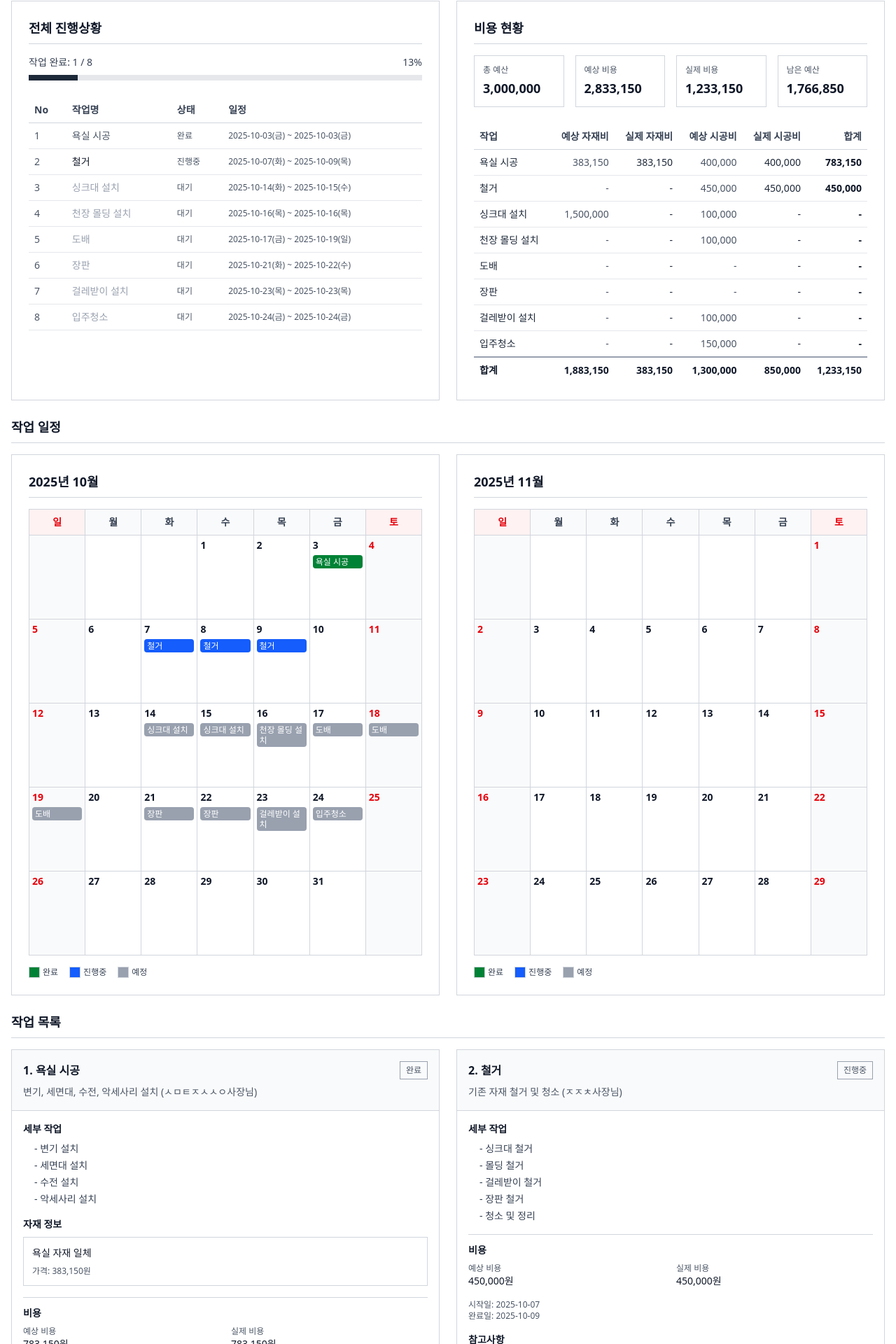
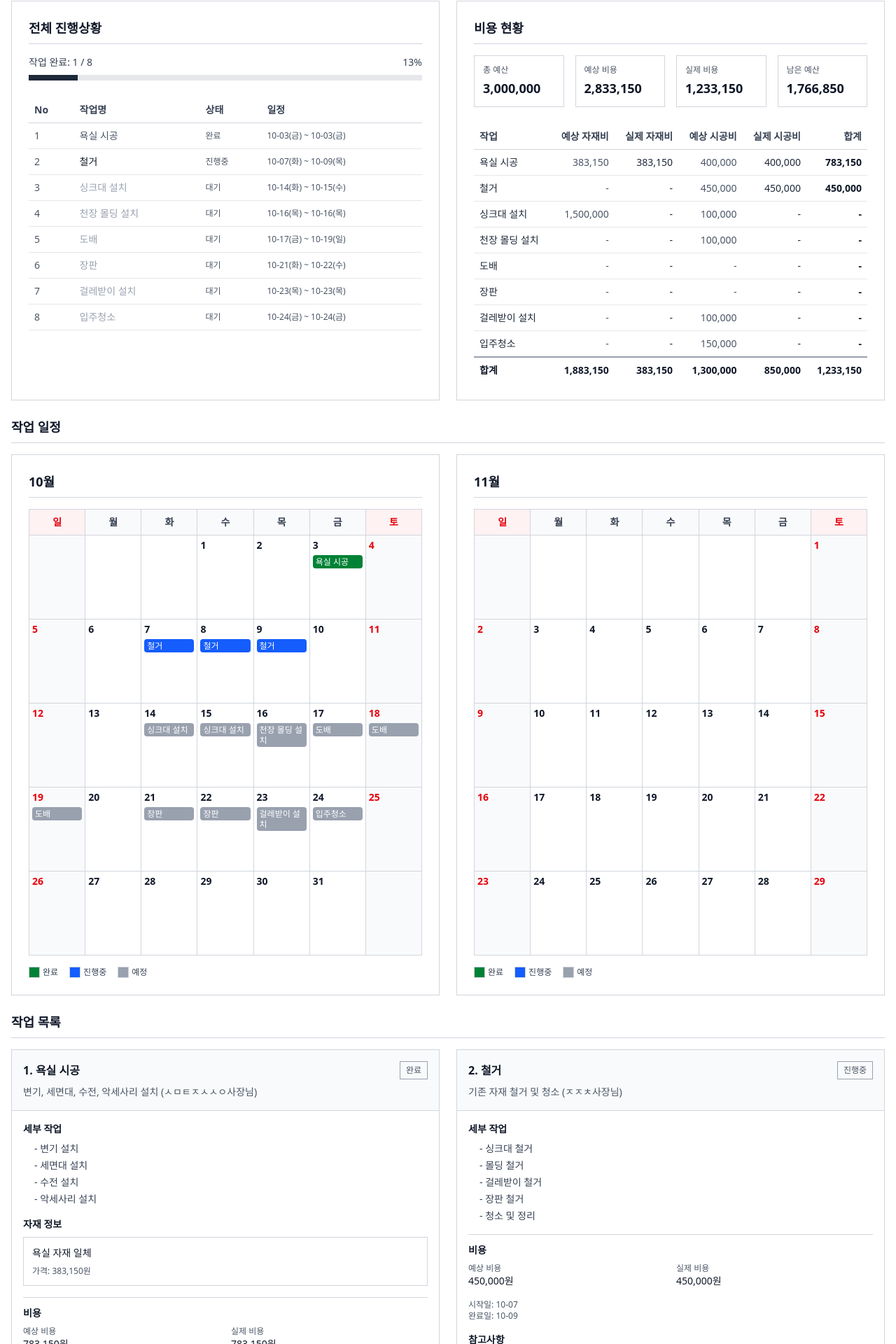
Before and after one commit to CheolheeLee0/vite-home-interior-optimizer, a React (Vite) app: page / in a window 1280 px wide. Shown: the part 335-2255 px from the top of the page at 70% size. Built offline with nearby package versions, Linux system fonts and the light colour scheme.

Commit message:
fix: 2025 연도 삭제

```diff
--- a/src/components/Calendar.tsx
+++ b/src/components/Calendar.tsx
@@ -71,7 +71,7 @@ export default function Calendar({ tasks, year, month }: CalendarProps) {
   return (
     <div className="bg-white border border-gray-300 p-6">
       <h3 className="text-lg font-bold text-gray-900 mb-4 pb-2 border-b border-gray-300">
-        {year}년 {month}월
+        {month}월
       </h3>
 
       <div className="overflow-x-auto">
--- a/src/components/ProgressTracker.tsx
+++ b/src/components/ProgressTracker.tsx
@@ -33,7 +33,9 @@ const getDayOfWeek = (dateString: string) => {
 };
 
 const formatDateWithDay = (dateString: string) => {
-  return `${dateString}(${getDayOfWeek(dateString)})`;
+  // "2025-10-03" -> "10-03"
+  const monthDay = dateString.substring(5); // "10-03"
+  return `${monthDay}(${getDayOfWeek(dateString)})`;
 };
 
 export default function ProgressTracker({ tasks }: ProgressTrackerProps) {
--- a/src/components/TaskCard.tsx
+++ b/src/components/TaskCard.tsx
@@ -102,8 +102,8 @@ export default function TaskCard({ task, index }: TaskCardProps) {
         {/* 일정 */}
         {(task.startDate || task.endDate) && (
           <div className="text-xs text-gray-600">
-            {task.startDate && <div>시작일: {task.startDate}</div>}
-            {task.endDate && <div>완료일: {task.endDate}</div>}
+            {task.startDate && <div>시작일: {task.startDate.substring(5)}</div>}
+            {task.endDate && <div>완료일: {task.endDate.substring(5)}</div>}
           </div>
         )}
 
--- a/src/components/Timeline.tsx
+++ b/src/components/Timeline.tsx
@@ -43,8 +43,8 @@ export default function Timeline({ tasks }: TimelineProps) {
 
             {/* 일정 정보 */}
             <div className="text-xs text-gray-600 space-y-0.5 mb-2">
-              {task.startDate && <div>시작일: {task.startDate}</div>}
-              {task.endDate && <div>완료일: {task.endDate}</div>}
+              {task.startDate && <div>시작일: {task.startDate.substring(5)}</div>}
+              {task.endDate && <div>완료일: {task.endDate.substring(5)}</div>}
               {!task.startDate && !task.endDate && task.status === 'pending' && (
                 <div>일정 미정</div>
               )}
```
